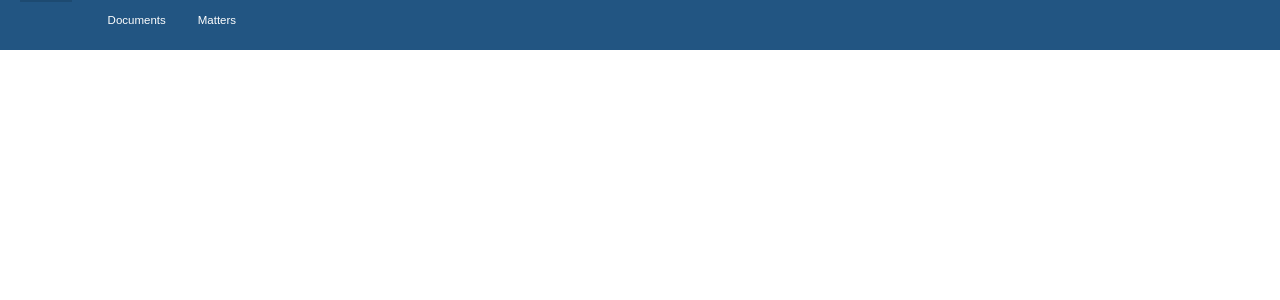
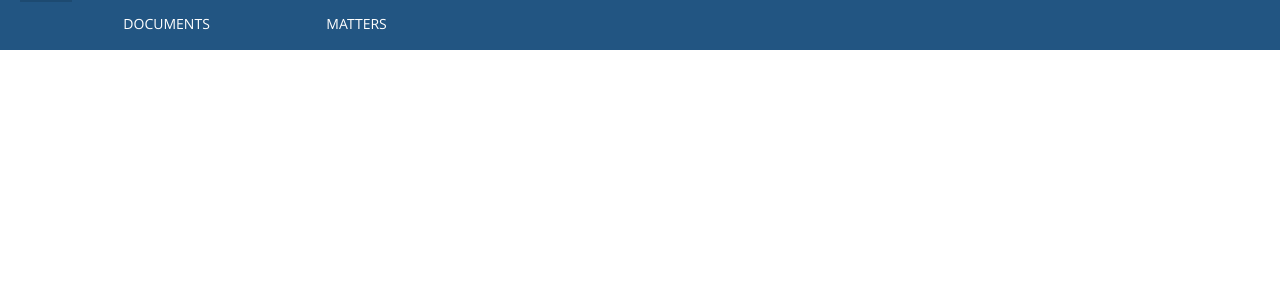
Before and after one commit to Codename24/appBarApplication, an Angular app: page / in a window 1280 px wide. Shown: the top 300 px of the page. Built offline with nearby package versions, Linux system fonts and the light colour scheme.

Commit message:
Added some styles and font

```diff
--- /dev/null
+++ b/src/app/font.css
@@ -0,0 +1,56 @@
+/* cyrillic-ext */
+@font-face {
+  font-family: 'Open Sans';
+  font-style: normal;
+  font-weight: 400;
+  src: local('Open Sans'), local('OpenSans'), url(https://fonts.gstatic.com/s/opensans/v13/K88pR3goAWT7BTt32Z01mxJtnKITppOI_IvcXXDNrsc.woff2) format('woff2');
+  unicode-range: U+0460-052F, U+20B4, U+2DE0-2DFF, U+A640-A69F;
+}
+/* cyrillic */
+@font-face {
+  font-family: 'Open Sans';
+  font-style: normal;
+  font-weight: 400;
+  src: local('Open Sans'), local('OpenSans'), url(https://fonts.gstatic.com/s/opensans/v13/RjgO7rYTmqiVp7vzi-Q5URJtnKITppOI_IvcXXDNrsc.woff2) format('woff2');
+  unicode-range: U+0400-045F, U+0490-0491, U+04B0-04B1, U+2116;
+}
+/* greek-ext */
+@font-face {
+  font-family: 'Open Sans';
+  font-style: normal;
+  font-weight: 400;
+  src: local('Open Sans'), local('OpenSans'), url(https://fonts.gstatic.com/s/opensans/v13/LWCjsQkB6EMdfHrEVqA1KRJtnKITppOI_IvcXXDNrsc.woff2) format('woff2');
+  unicode-range: U+1F00-1FFF;
+}
+/* greek */
+@font-face {
+  font-family: 'Open Sans';
+  font-style: normal;
+  font-weight: 400;
+  src: local('Open Sans'), local('OpenSans'), url(https://fonts.gstatic.com/s/opensans/v13/xozscpT2726on7jbcb_pAhJtnKITppOI_IvcXXDNrsc.woff2) format('woff2');
+  unicode-range: U+0370-03FF;
+}
+/* vietnamese */
+@font-face {
+  font-family: 'Open Sans';
+  font-style: normal;
+  font-weight: 400;
+  src: local('Open Sans'), local('OpenSans'), url(https://fonts.gstatic.com/s/opensans/v13/59ZRklaO5bWGqF5A9baEERJtnKITppOI_IvcXXDNrsc.woff2) format('woff2');
+  unicode-range: U+0102-0103, U+1EA0-1EF9, U+20AB;
+}
+/* latin-ext */
+@font-face {
+  font-family: 'Open Sans';
+  font-style: normal;
+  font-weight: 400;
+  src: local('Open Sans'), local('OpenSans'), url(https://fonts.gstatic.com/s/opensans/v13/u-WUoqrET9fUeobQW7jkRRJtnKITppOI_IvcXXDNrsc.woff2) format('woff2');
+  unicode-range: U+0100-024F, U+1E00-1EFF, U+20A0-20AB, U+20AD-20CF, U+2C60-2C7F, U+A720-A7FF;
+}
+/* latin */
+@font-face {
+  font-family: 'Open Sans';
+  font-style: normal;
+  font-weight: 400;
+  src: local('Open Sans'), local('OpenSans'), url(https://fonts.gstatic.com/s/opensans/v13/cJZKeOuBrn4kERxqtaUH3VtXRa8TVwTICgirnJhmVJw.woff2) format('woff2');
+  unicode-range: U+0000-00FF, U+0131, U+0152-0153, U+02C6, U+02DA, U+02DC, U+2000-206F, U+2074, U+20AC, U+2212, U+2215;
+}
--- a/src/app/navbar-component/navbar-component.component.css
+++ b/src/app/navbar-component/navbar-component.component.css
@@ -4,7 +4,9 @@
   background-color: #225582;
   position: relative;
 }
-
+.col-12{
+    height: 50px;
+}
 .sidenavmenu
 {
   left: 0;
@@ -20,22 +22,42 @@ ul {
     padding: 0;
     overflow: hidden;
     background-color: #225582;
+    height:50px;
 }
 li
 {
 float: left;
+height: 50px;
+width: 190px;
+
 }
 li a {
     display: block;
-    color: white;
+    font-family: 'Open Sans', sans-serif;
+    font-size: 14px;
+    font-weight: 400;
+    font-style: normal;
+    font-stretch: normal;
     text-align: center;
+    color: #ffffff;
     padding: 14px 16px;
     text-decoration: none;
+    height: 50px;
 }
 
 li a:hover {
    border-radius: 1px;
-  background-color: #1e4d78;
+   background-color: #194062;
+   height: 50px;
+}
+li a:click
+{
+    opacity: 60%;
+}
+
+.hamburgerLi{
+    height: 50px;
+    width:50px;
 }
 
 
--- a/src/app/navbar-component/navbar-component.component.html
+++ b/src/app/navbar-component/navbar-component.component.html
@@ -1,13 +1,13 @@
 <div class="row navbar">
  <div class="col-12">
-     <div class="col-05 sidenavmenu">
+    <div class="col-05 sidenavmenu">
 
      </div>
-     <div class="col-3">
+     <!--<div class="col-5">-->
          <ul>
-             <li><a href="#Documents"> Documents</a></li>
-             <li><a href="#Matters">Matters</a><li>
+             <li><a href="#Documents"> DOCUMENTS</a></li>
+             <li><a href="#Matters">MATTERS</a><li>
          </ul>
-     </div>
+     <!--</div>-->
  </div>
 </div>
--- a/src/app/navbar-component/navbar-component.component.ts
+++ b/src/app/navbar-component/navbar-component.component.ts
@@ -1,9 +1,9 @@
-import { Component, OnInit } from '@angular/core';
+import { Component, OnInit, ViewEncapsulation } from '@angular/core';
 
 @Component({
   selector: 'app-navbar-component',
   templateUrl: './navbar-component.component.html',
-  styleUrls: ['./navbar-component.component.css']
+  styleUrls: ['./navbar-component.component.css', '../../app/font.css']
 })
 export class NavbarComponentComponent implements OnInit {
 
```
